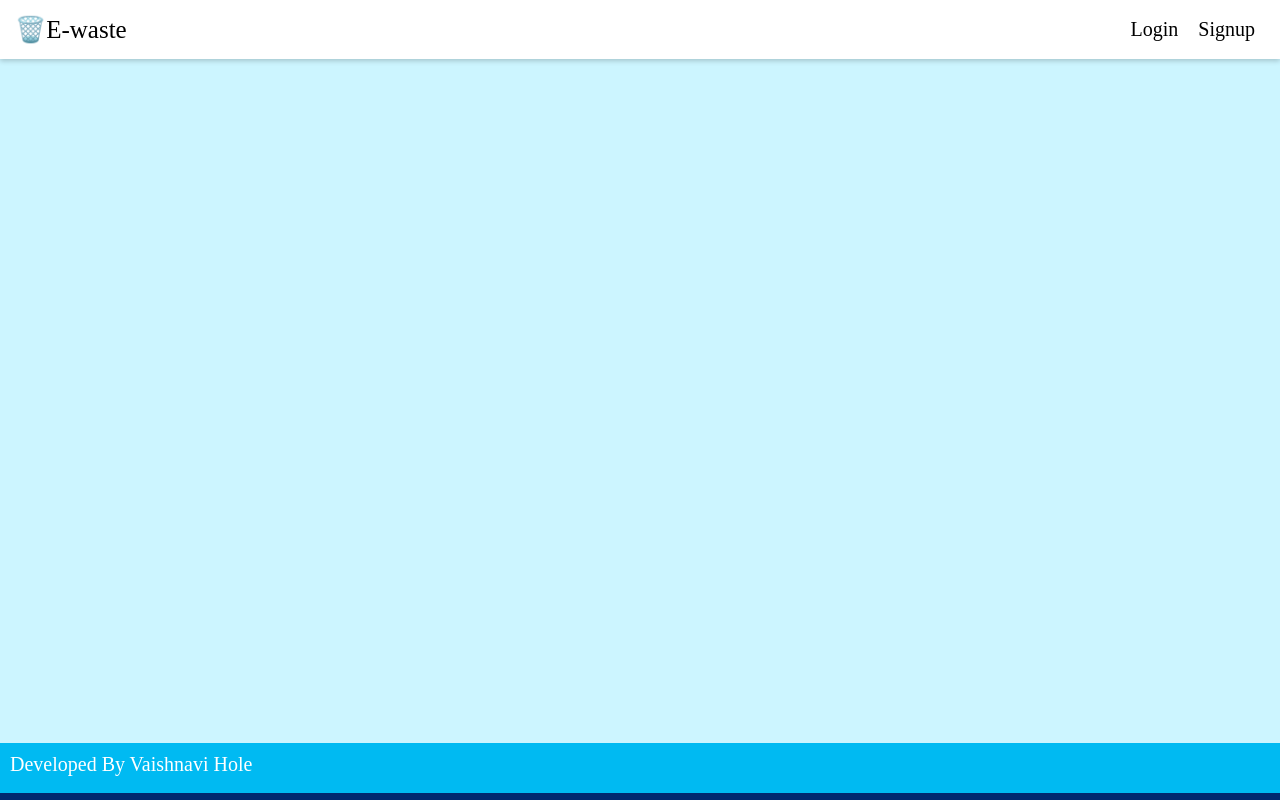
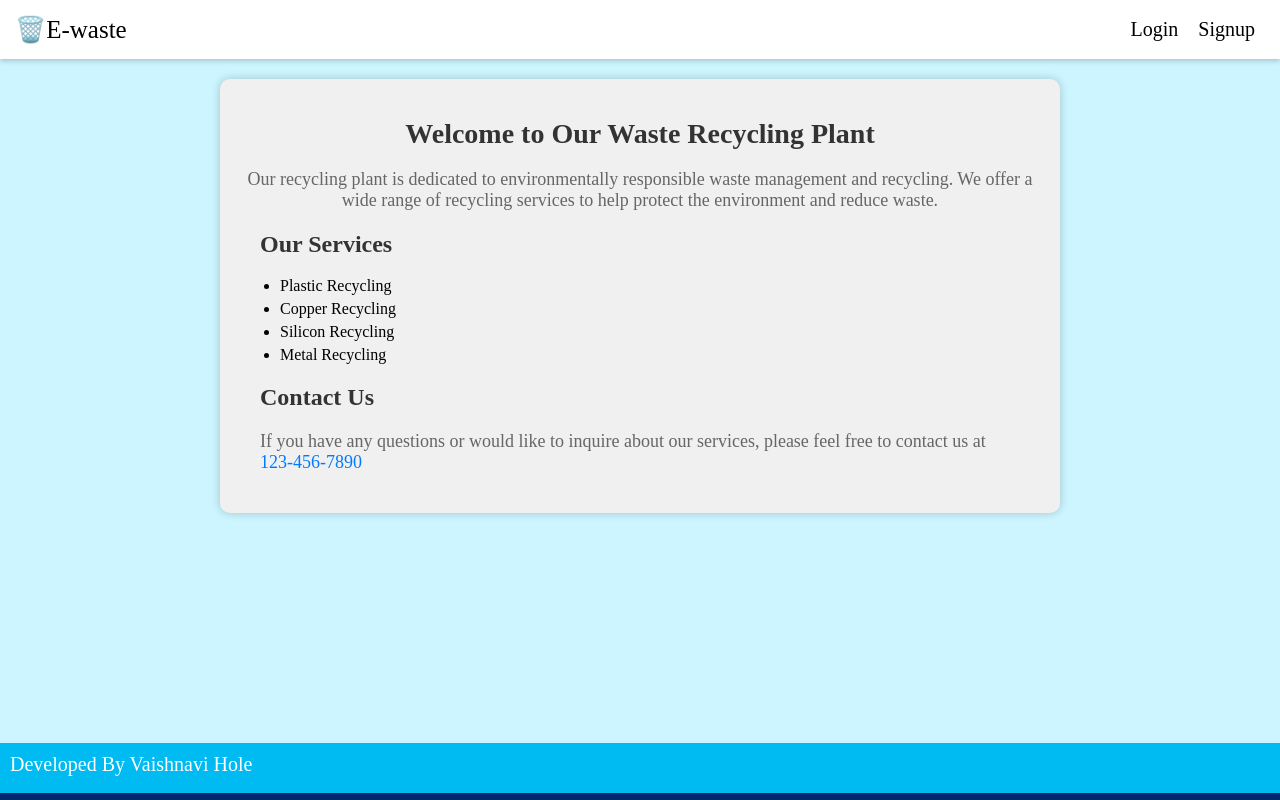
Before and after one commit to poonamdigole/e-waste-management, a React (Create React App) app in the folder client/: page /recyclingPlant in a window 1280 px wide. Built offline with nearby package versions, Linux system fonts and the light colour scheme.

Commit message:
add recyclingPlant page

```diff
--- a/client/src/components/Footer/Footer.css
+++ b/client/src/components/Footer/Footer.css
@@ -13,7 +13,7 @@
 }
 
 
-.footer-text{
+.text-footer{
     font-size: 20px;
 }
 
--- a/client/src/components/Footer/Footer.js
+++ b/client/src/components/Footer/Footer.js
@@ -9,7 +9,7 @@ function Footer() {
     return (
         <div className='footer-container'>
 
-            <div className='footer-text'>
+            <div className='text-footer'>
                 Developed By <a>Vaishnavi Hole</a>
             </div>
             <div>
--- a/client/src/views/RecyclingPlant/RecyclingPlant.css
+++ b/client/src/views/RecyclingPlant/RecyclingPlant.css
@@ -0,0 +1,39 @@
+.waste-recycling-plant {
+    text-align: center;
+    padding: 20px;
+    background-color: #f0f0f0;
+    border-radius: 10px;
+    box-shadow: 0 0 10px rgba(0, 0, 0, 0.2);
+    margin: 20px auto;
+    max-width: 800px;
+  }
+
+  h1 {
+    font-size: 28px;
+    color: #333;
+  }
+
+  p {
+    font-size: 18px;
+    color: #666;
+  }
+
+  .services, .contact {
+    text-align: left;
+    margin: 20px;
+  }
+
+  h2 {
+    font-size: 24px;
+    color: #333;
+  }
+
+  ul {
+    list-style-type: disc;
+    padding: 0 0 0 20px;
+  }
+
+  .mobile {
+    color: #007bff;
+    text-decoration: none;
+  }
--- a/client/src/views/RecyclingPlant/RecyclingPlant.js
+++ b/client/src/views/RecyclingPlant/RecyclingPlant.js
@@ -1,18 +1,60 @@
+// import React from 'react';
+// import './RecyclingPlant.css';
+// import Navbar from '../../components/Navbar/Navbar';
+// import Footer from '../../components/Footer/Footer';
+
+// function RecyclingPlant() {
+//   return (
+//     <>
+//     <Navbar />
+//     <div className="waste-recycling-plant">
+//       <h1>Welcome to Our Waste Recycling Plant</h1>
+//       <p>
+//         Our recycling plant is dedicated to environmentally responsible waste management and recycling.
+//       </p>
+
+//       {/* Add more content and components specific to your recycling plant */}
+//     </div>
+//     <Footer />
+//     </>
+//   );
+// }
+
 import React from 'react';
 import './RecyclingPlant.css';
 import Navbar from '../../components/Navbar/Navbar';
 import Footer from '../../components/Footer/Footer';
 
-
 function RecyclingPlant() {
   return (
-    <div>
-        <>
-        <Navbar />
-        <Footer />
-        </>
+    <>
+    <Navbar />
+    <div className="waste-recycling-plant">
+      <h1>Welcome to Our Waste Recycling Plant</h1>
+      <p>
+        Our recycling plant is dedicated to environmentally responsible waste management and recycling. We offer a wide range of recycling services to help protect the environment and reduce waste.
+      </p>
+
+      <section className="services">
+        <h2>Our Services</h2>
+        <ul>
+          <li>Plastic Recycling</li>
+          <li>Copper  Recycling</li>
+          <li>Silicon Recycling</li>
+          <li>Metal Recycling</li>
+        </ul>
+      </section>
+
+      <section className="contact">
+        <h2>Contact Us</h2>
+        <p>
+          If you have any questions or would like to inquire about our services, please feel free to contact us at <a className='mobile' href="tel:+1234567890">123-456-7890</a>
+        </p>
+      </section>
     </div>
-  )
+    <Footer />
+    </>
+  );
 }
 
-export default RecyclingPlant
+export default RecyclingPlant;
```
